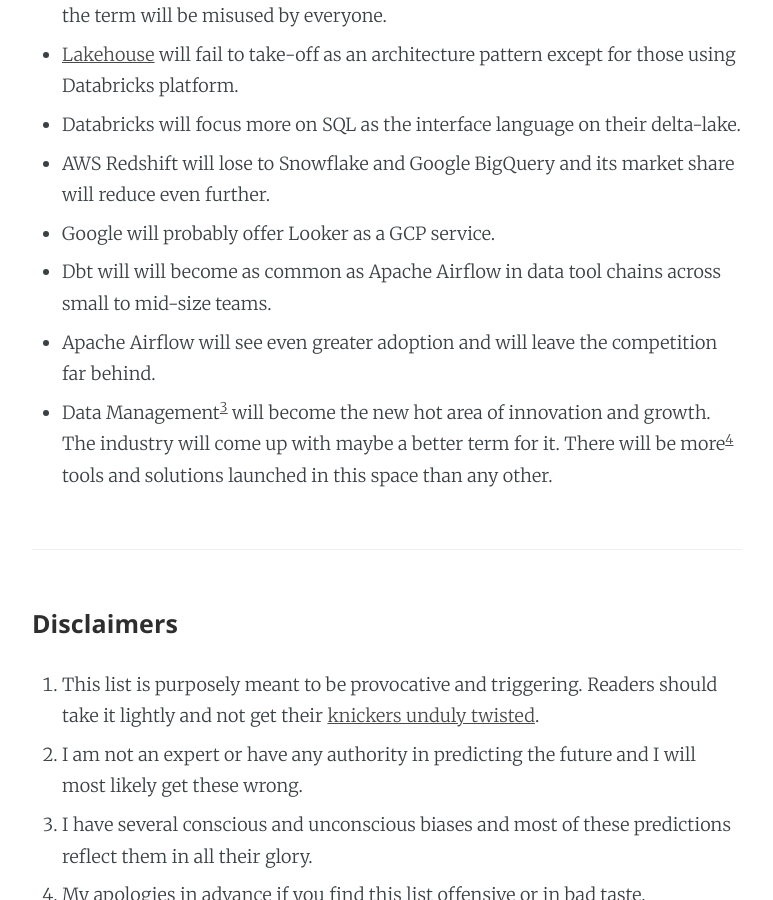
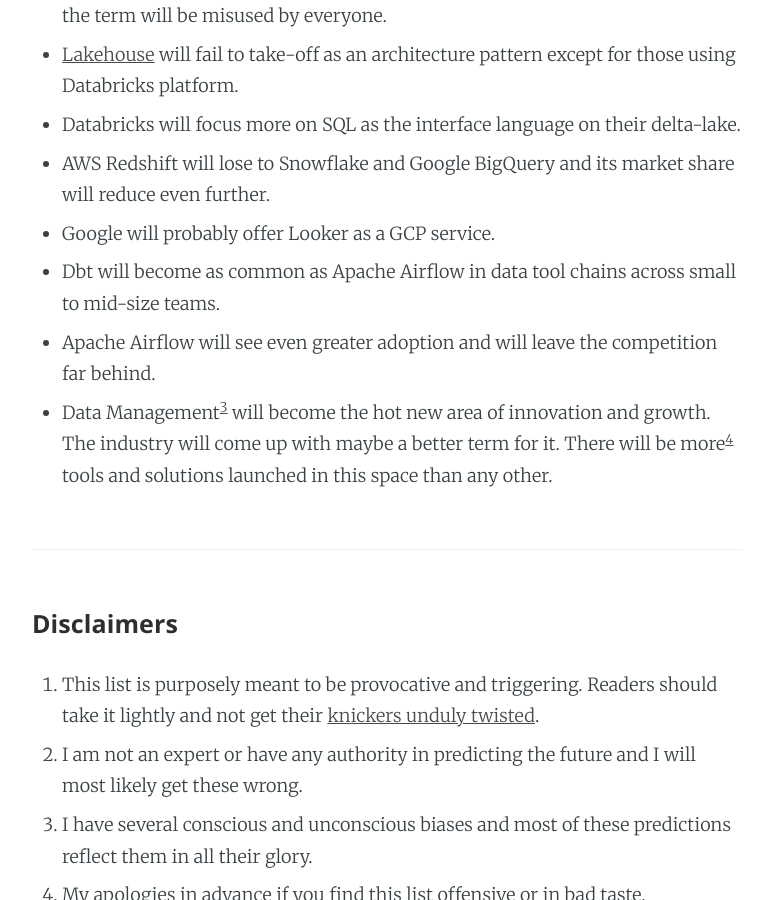
Before and after one commit to rahulj51/miles2code.github.io, a Jekyll site: the page built from _posts/2021-01-01-predictions2021.markdown, in a window 1280 px wide and 900 px high, scrolled down 933 px. Shown: the whole window, without its empty margins (253-1026 px from the left). Built offline with Jekyll 4.4.1, drawn with Linux system fonts in a browser that asks for light colours.

Commit message:
Minor edits in post

```diff
--- a/_posts/2021-01-01-predictions2021.markdown
+++ b/_posts/2021-01-01-predictions2021.markdown
@@ -22,9 +22,9 @@
 - Databricks will focus more on SQL as the interface language on their delta-lake.
 - AWS Redshift will lose to Snowflake and Google BigQuery and its market share will reduce even further.
 - Google will probably offer Looker as a GCP service.
-- Dbt will will become as common as Apache Airflow in data tool chains across small to mid-size teams.
+- Dbt will become as common as Apache Airflow in data tool chains across small to mid-size teams.
 - Apache Airflow will see even greater adoption and will leave the competition far behind.
-- Data Management[^3] will become the new hot area of innovation and growth. The industry will come up with maybe a better term for it. There will be more[^4] tools and solutions launched in this space than any other.
+- Data Management[^3] will become the hot new area of innovation and growth. The industry will come up with maybe a better term for it. There will be more[^4] tools and solutions launched in this space than any other.
 
 ---
 
```
